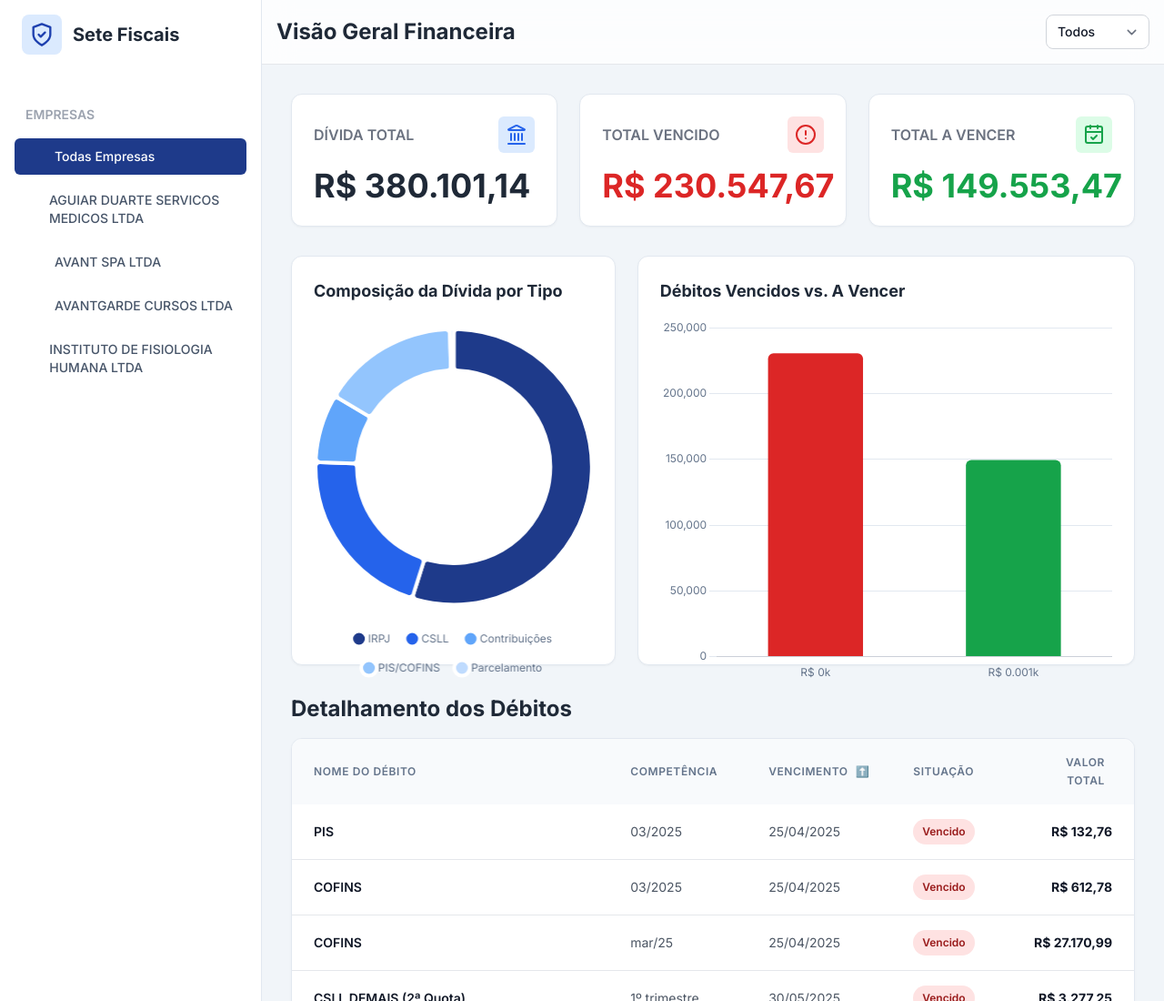
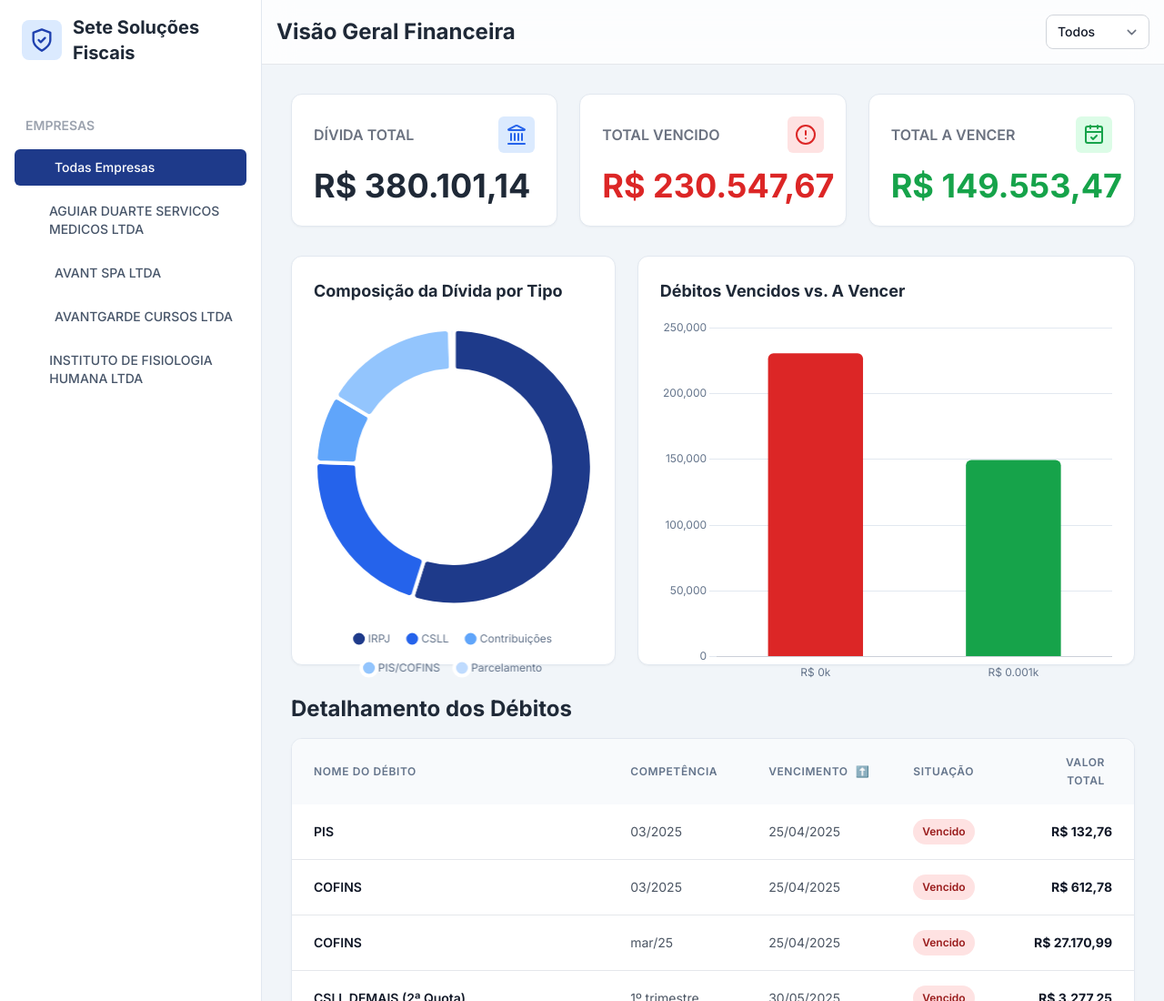
Before and after one commit to jiji465/D-BITOS---GRUPO-AVANTGARDE, a plain HTML site: page index.html in a window 1280 px wide. Shown: the top 1100 px of the page at 91% size. Drawn offline with nearby package versions, Linux system fonts and the light colour scheme.

Commit message:
Update index.html

```diff
--- a/index.html
+++ b/index.html
@@ -107,7 +107,7 @@
             <div class="bg-blue-100 p-2 rounded-lg">
                 <svg xmlns="http://www.w3.org/2000/svg" width="28" height="28" viewBox="0 0 24 24" fill="none" stroke="currentColor" stroke-width="2" stroke-linecap="round" stroke-linejoin="round" class="lucide lucide-shield-check text-blue-800"><path d="M12 22s8-4 8-10V5l-8-3-8 3v7c0 6 8 10 8 10"/><path d="m9 12 2 2 4-4"/></svg>
             </div>
-            <h2 class="text-xl font-bold text-gray-800">Sete Fiscais</h2>
+            <h2 class="text-xl font-bold text-gray-800">Sete Soluções Fiscais</h2>
         </div>
         <nav id="company-filters" class="flex flex-col gap-2 flex-1">
              <h3 class="text-sm font-semibold text-gray-400 uppercase px-3 mt-4 mb-2">Empresas</h3>
```
